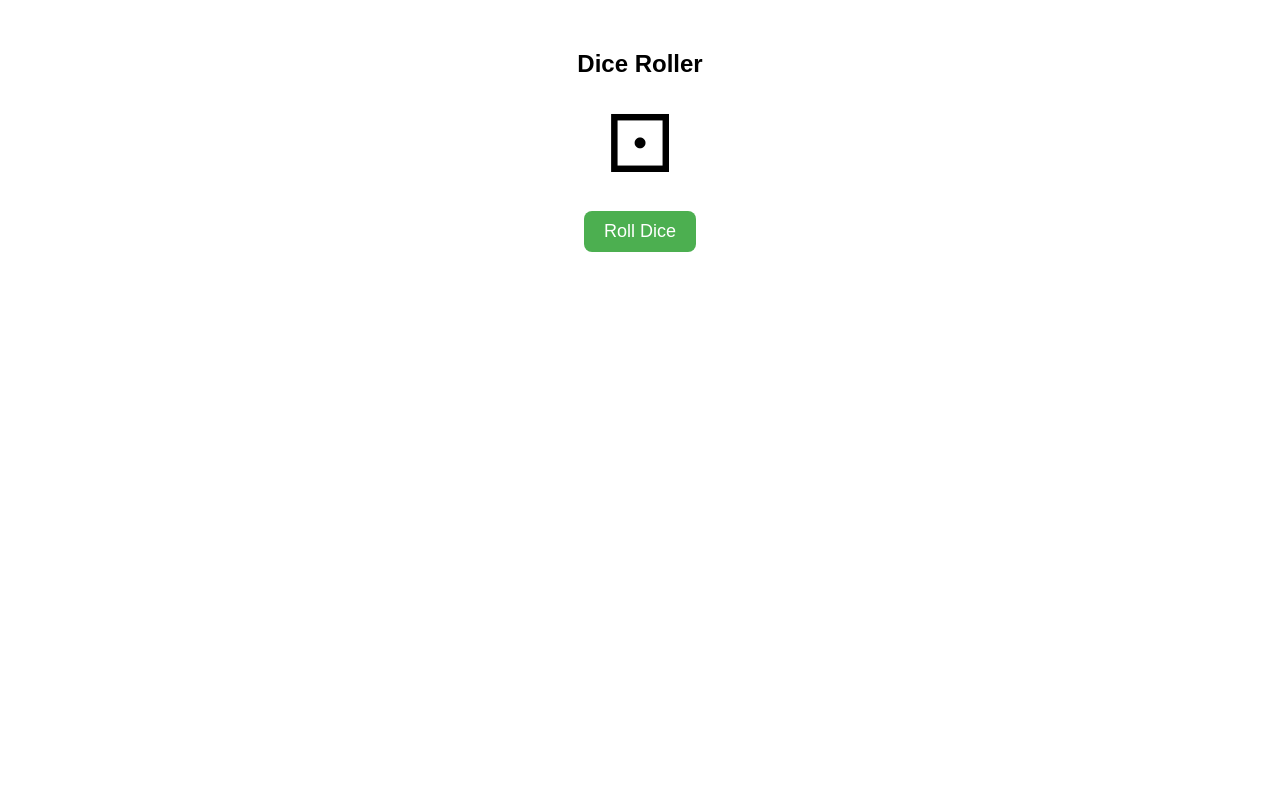
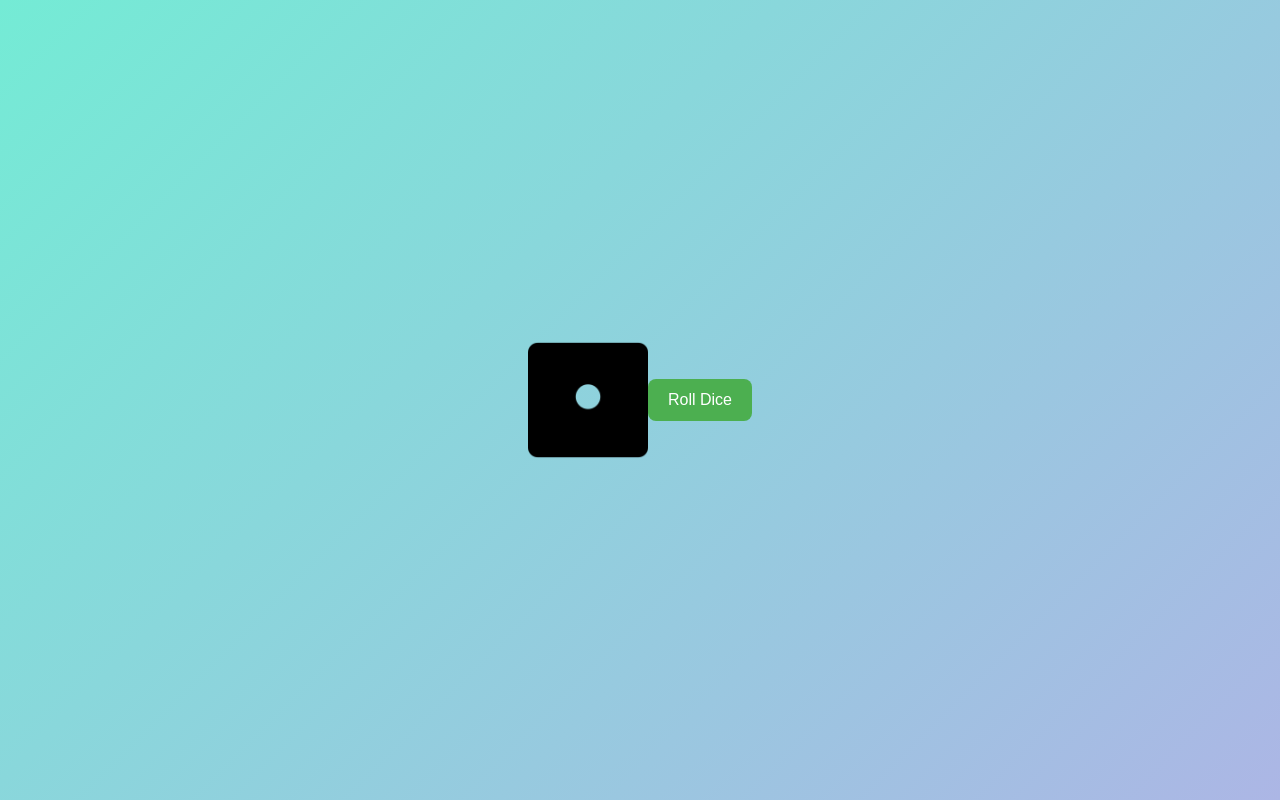
Before and after one commit to AshishSMathpati/dice-roller, a plain HTML site: page index.html in a window 1280 px wide. Both pictures are taken after a click on the button "Roll Dice". Drawn offline with Linux system fonts and the light colour scheme.

Commit message:
images added

```diff
--- a/index.html
+++ b/index.html
@@ -2,20 +2,18 @@
 <html>
 <head>
   <title>Dice Roller</title>
-<link rel="stylesheet" href="style.css">
+  <link rel="stylesheet" href="style.css">
 </head>
 <body>
 
-  <h2> Dice Roller</h2>
-  <div id="dice">⚀</div>
+  <img id="dice" src="dice-1.png" alt="Dice">
+  <br><br>
   <button onclick="rollDice()">Roll Dice</button>
 
   <script>
     function rollDice() {
-      // Dice Unicode symbols ⚀ ⚁ ⚂ ⚃ ⚄ ⚅
-      let diceFaces = ["⚀","⚁","⚂","⚃","⚄","⚅"];
-      let randomIndex = Math.floor(Math.random() * 6);
-      document.getElementById("dice").innerText = diceFaces[randomIndex];
+      let randomNumber = Math.floor(Math.random() * 6) + 1;
+      document.getElementById("dice").src = "dice" + randomNumber + ".png";
     }
   </script>
 
--- a/style.css
+++ b/style.css
@@ -1,21 +1,48 @@
 body {
   font-family: Arial, sans-serif;
+  background: linear-gradient(135deg, #74ebd5, #ACB6E5);
+  height: 100vh;
+  margin: 0;
+  display: flex;
+  justify-content: center;
+  align-items: center;
+}
+
+.container {
+  background: #fff;
+  padding: 30px;
+  border-radius: 15px;
   text-align: center;
-      margin-top: 50px;
+  box-shadow: 0 8px 18px rgba(0,0,0,0.2);
 }
+
+h2 {
+  margin-bottom: 20px;
+  color: #333;
+}
+
 #dice {
-      font-size: 80px;
-      margin: 20px;
+  width: 120px;
+  margin: 20px 0;
+  transition: transform 0.2s;
 }
+
+#dice:active {
+  transform: rotate(20deg);
+}
+
 button {
-      padding: 10px 20px;
-      font-size: 18px;
+  background: #4CAF50;
+  color: white;
+  padding: 12px 20px;
   border: none;
   border-radius: 8px;
-      background: #4CAF50;
-      color: white;
   cursor: pointer;
+  font-size: 16px;
+  transition: 0.3s;
 }
+
 button:hover {
   background: #45a049;
+  transform: scale(1.05);
 }
```
Also changed, not shown: dice1.png (added), dice2.png (added), dice3.png (added), dice4.png (added), dice5.png (added), dice6.png (added). Lines whose indentation alone changed are shown as unchanged.
